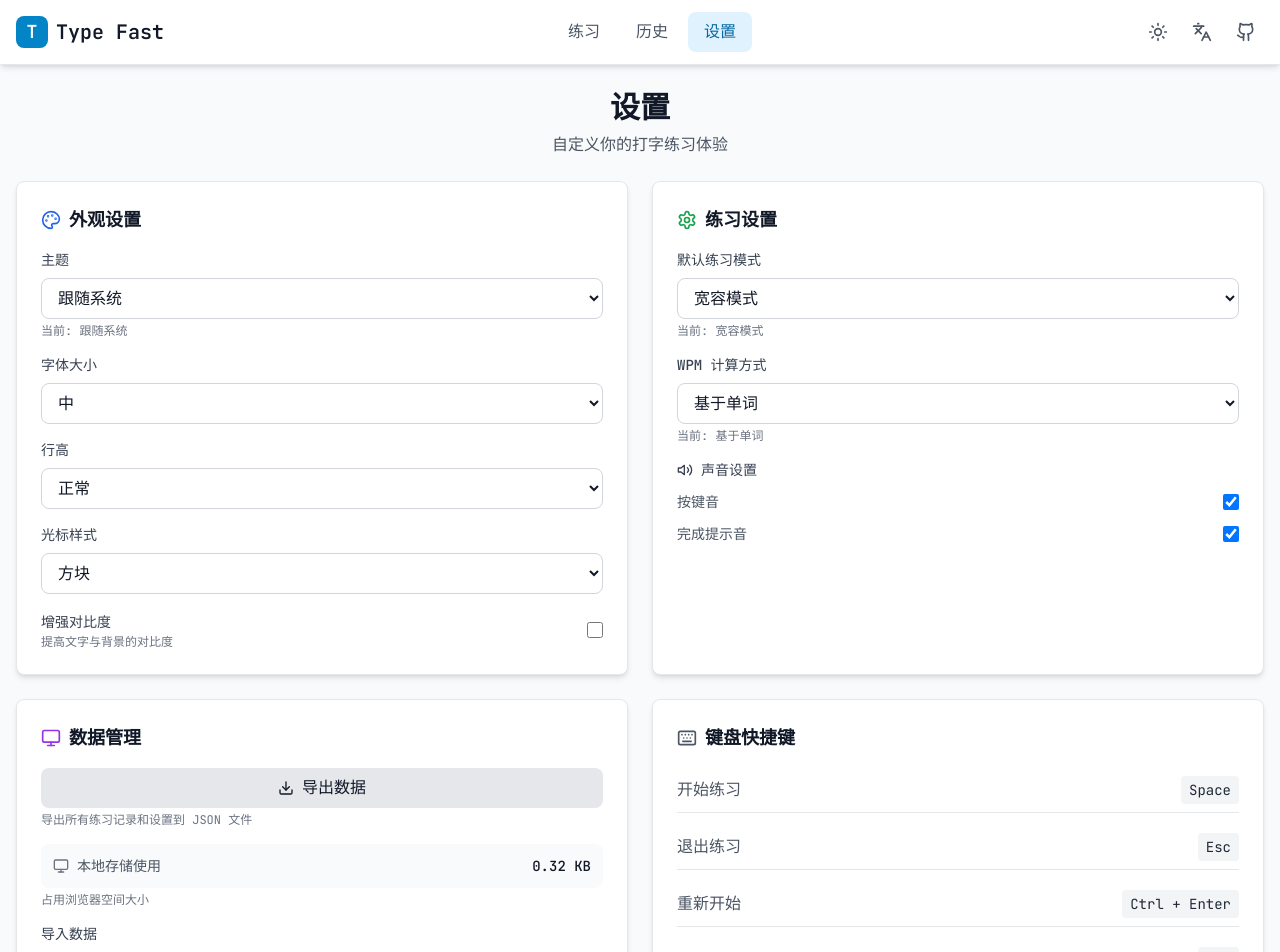
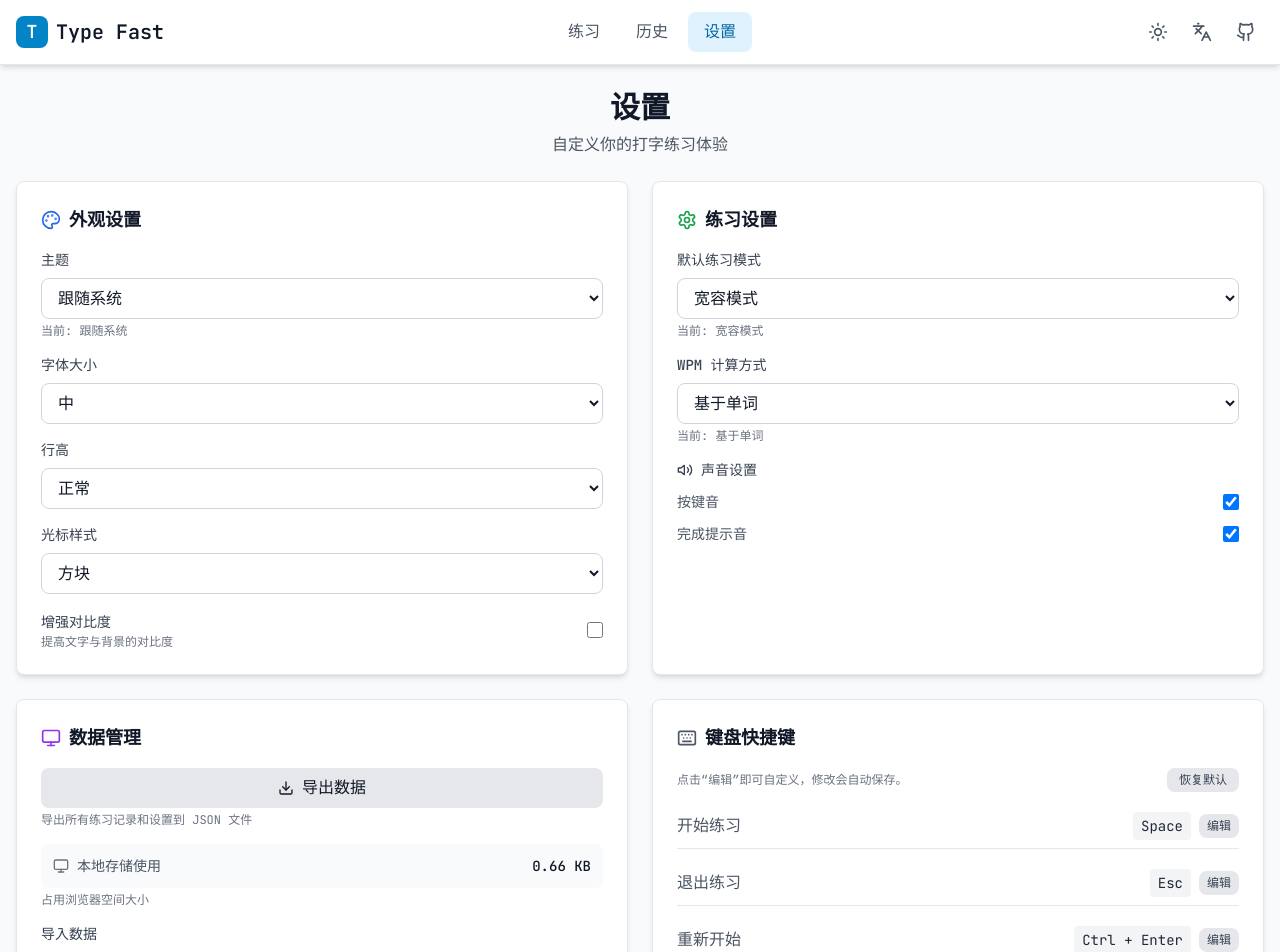
Before and after one commit to PeiranXu-108/type-fast, a React (Vite) app: page /settings in a window 1280 px wide. Shown: the top 952 px of the page. Built offline with nearby package versions, Linux system fonts and the light colour scheme.

Commit message:
feat: Support short key customized

```diff
--- a/src/components/PracticeControl.jsx
+++ b/src/components/PracticeControl.jsx
@@ -3,6 +3,7 @@ import { Play, Pause, RotateCcw, Settings } from 'lucide-react'
 import { useStore } from '../store.js'
 import { formatDuration } from '../utils.js'
 import { useTranslation } from 'react-i18next'
+import { formatShortcut } from '../utils/shortcuts.js'
 const PracticeControl = () => {
   const { t } = useTranslation()
   const { currentArticle, practiceState, settings, updatePracticeState, stopPractice } = useStore()
@@ -162,9 +163,15 @@ const PracticeControl = () => {
       {/* Keyboard shortcuts info */}
       <div className="mt-3 text-xs text-gray-500 dark:text-gray-400">
         <span>{t('practice-control.keyboard-shortcuts')}</span>
-        <span className="mx-2">{t('practice-control.space-start')}</span>
-        <span className="mx-2">{t('practice-control.esc-exit')}</span>
-        <span className="mx-2">{t('practice-control.ctrl-enter-restart')}</span>
+        <span className="mx-2">
+          {formatShortcut(settings?.shortcuts?.startPractice) || t('practice-control.space-start')}
+        </span>
+        <span className="mx-2">
+          {formatShortcut(settings?.shortcuts?.exitPractice) || t('practice-control.esc-exit')}
+        </span>
+        <span className="mx-2">
+          {formatShortcut(settings?.shortcuts?.restartPractice) || t('practice-control.ctrl-enter-restart')}
+        </span>
       </div>
     </div>
   )
--- a/src/components/TypingArea.jsx
+++ b/src/components/TypingArea.jsx
@@ -3,6 +3,7 @@ import { useStore } from '../store.js'
 import { calculateWPM, calculateCPM, calculateAccuracy, calculateWPMFromText, formatDuration } from '../utils.js'
 import Grade from '../modals/grade.jsx'
 import { useTranslation } from 'react-i18next'
+import { matchesShortcut } from '../utils/shortcuts.js'
 const TypingArea = () => {
   const { t } = useTranslation()
   const { currentArticle, practiceState, updatePracticeState, saveRecord, showResults, settings } = useStore()
@@ -143,16 +144,24 @@ const TypingArea = () => {
     const expectedChar = currentArticle.content[practiceState.currentIndex]
     const pressedChar = e.key
 
-    // Handle special keys
-    if (pressedChar === 'Escape') {
+    // Handle shortcuts (user configurable)
+    const shortcuts = settings?.shortcuts || {}
+
+    if (matchesShortcut(e, shortcuts.exitPractice)) {
       useStore.getState().stopPractice()
       return
     }
 
-    if (e.ctrlKey && pressedChar === 'Enter') {
+    if (matchesShortcut(e, shortcuts.restartPractice)) {
       if (currentArticle) {
         useStore.getState().startPractice(currentArticle, practiceState.mode)
       }
+      return
+    }
+
+    if (matchesShortcut(e, shortcuts.toggleMode)) {
+      const newMode = practiceState.mode === 'lenient' ? 'strict' : 'lenient'
+      updatePracticeState({ mode: newMode })
       return
     }
 
--- a/src/modals/confirm.jsx
+++ b/src/modals/confirm.jsx
@@ -1,17 +1,22 @@
 import { useEffect } from 'react';
 import { useTranslation } from 'react-i18next';
+import { useStore } from '../store.js';
+import { matchesShortcut } from '../utils/shortcuts.js';
 export default function Confirm({ title, onConfirm, onCancel }) {
     const { t } = useTranslation();
+    const { settings } = useStore();
     useEffect(() => {
         const handleKeyDown = (e) => {
-            if (e.key === 'Enter') {
+            const startShortcut = settings?.shortcuts?.startPractice
+            // Keep Enter as a fallback for accessibility/legacy behavior.
+            if (e.key === 'Enter' || (startShortcut && matchesShortcut(e, startShortcut))) {
                 onConfirm();
             }
         };
 
         document.addEventListener('keydown', handleKeyDown);
         return () => document.removeEventListener('keydown', handleKeyDown);
-    }, [onConfirm]);
+    }, [onConfirm, settings?.shortcuts?.startPractice]);
 
     return (
         <div className="fixed inset-0 bg-black bg-opacity-50 flex items-center justify-center z-50 p-4">
--- a/src/pages/HistoryPage.jsx
+++ b/src/pages/HistoryPage.jsx
@@ -540,7 +540,7 @@ const HistoryPage = () => {
                   onClick={handleDeleteCancel}
                   className="px-4 py-2 text-gray-700 dark:text-gray-300 bg-gray-200 dark:bg-gray-700 hover:bg-gray-300 dark:hover:bg-gray-600 rounded-lg transition-colors duration-200"
                 >
-                  {t("history.cancel")}
+                  {t("delete.cancel")}
                 </button>
                 <button
                   onClick={handleDeleteConfirm}
--- a/src/pages/SettingsPage.jsx
+++ b/src/pages/SettingsPage.jsx
@@ -1,4 +1,4 @@
-import React, { useState } from "react";
+import React, { useEffect, useMemo, useState } from "react";
 import { useStore } from "../store.js";
 import { useTheme } from "../hooks/useTheme.js";
 import {
@@ -13,6 +13,13 @@ import {
   Keyboard,
 } from "lucide-react";
 import { useTranslation } from "react-i18next";
+import {
+  DEFAULT_SHORTCUTS,
+  eventToShortcut,
+  formatShortcut,
+  isModifierOnlyShortcut,
+  shortcutsEqual,
+} from "../utils/shortcuts.js";
 
 const SettingsPage = () => {
   const { settings, updateSettings, exportData, importData, clearAllData } =
@@ -22,6 +29,63 @@ const SettingsPage = () => {
   const [importFile, setImportFile] = useState(null);
   const [importStatus, setImportStatus] = useState("");
   const { t } = useTranslation();
+  const [editingShortcutKey, setEditingShortcutKey] = useState(null);
+  const [shortcutError, setShortcutError] = useState("");
+
+  const shortcuts = settings?.shortcuts || DEFAULT_SHORTCUTS;
+
+  const shortcutItems = useMemo(
+    () => [
+      { key: "startPractice", label: t("settings.start-practice") },
+      { key: "exitPractice", label: t("settings.exit-practice") },
+      { key: "restartPractice", label: t("settings.restart") },
+      { key: "toggleMode", label: t("settings.toggle-mode") },
+    ],
+    [t]
+  );
+
+  useEffect(() => {
+    if (!editingShortcutKey) return;
+
+    const onKeyDown = (e) => {
+      e.preventDefault();
+      e.stopPropagation();
+
+      if (isModifierOnlyShortcut(e.code)) {
+        setShortcutError(t("settings.shortcut-modifier-only"));
+        return;
+      }
+
+      const next = eventToShortcut(e);
+      // conflict check
+      const conflict = Object.entries(shortcuts).find(([k, v]) => {
+        if (k === editingShortcutKey) return false;
+        return shortcutsEqual(v, next);
+      });
+      if (conflict) {
+        setShortcutError(t("settings.shortcut-conflict"));
+        return;
+      }
+
+      updateSettings({
+        shortcuts: {
+          ...shortcuts,
+          [editingShortcutKey]: next,
+        },
+      });
+      setEditingShortcutKey(null);
+      setShortcutError("");
+    };
+
+    document.addEventListener("keydown", onKeyDown, true);
+    return () => document.removeEventListener("keydown", onKeyDown, true);
+  }, [editingShortcutKey, shortcuts, t, updateSettings]);
+
+  const resetShortcuts = () => {
+    updateSettings({ shortcuts: DEFAULT_SHORTCUTS });
+    setEditingShortcutKey(null);
+    setShortcutError("");
+  };
   const handleSettingChange = (key, value) => {
     updateSettings({ [key]: value });
   };
@@ -430,41 +494,72 @@ const SettingsPage = () => {
           </h2>
 
           <div className="space-y-3">
-            <div className="flex justify-between items-center py-2 border-b border-gray-200 dark:border-gray-700">
-              <span className="text-gray-600 dark:text-gray-400">
-                {t("settings.start-practice")}
-              </span>
-              <kbd className="px-2 py-1 bg-gray-100 dark:bg-gray-700 text-gray-800 dark:text-gray-200 rounded text-sm">
-                Space
-              </kbd>
+            <div className="flex items-center justify-between">
+              <p className="text-xs text-gray-500 dark:text-gray-400">
+                {editingShortcutKey
+                  ? t("settings.press-shortcut")
+                  : t("settings.shortcut-tip")}
+              </p>
+              <button
+                onClick={resetShortcuts}
+                className="text-xs px-3 py-1 rounded-lg bg-gray-200 dark:bg-gray-700 text-gray-700 dark:text-gray-200 hover:bg-gray-300 dark:hover:bg-gray-600 transition-colors"
+              >
+                {t("settings.reset-shortcuts")}
+              </button>
             </div>
 
-            <div className="flex justify-between items-center py-2 border-b border-gray-200 dark:border-gray-700">
-              <span className="text-gray-600 dark:text-gray-400">
-                {t("settings.exit-practice")}
-              </span>
-              <kbd className="px-2 py-1 bg-gray-100 dark:bg-gray-700 text-gray-800 dark:text-gray-200 rounded text-sm">
-                Esc
-              </kbd>
-            </div>
+            {shortcutError && (
+              <div className="text-xs text-red-600 dark:text-red-400">
+                {shortcutError}
+              </div>
+            )}
 
-            <div className="flex justify-between items-center py-2 border-b border-gray-200 dark:border-gray-700">
-              <span className="text-gray-600 dark:text-gray-400">
-                {t("settings.restart")}
-              </span>
-              <kbd className="px-2 py-1 bg-gray-100 dark:bg-gray-700 text-gray-800 dark:text-gray-200 rounded text-sm">
-                Ctrl + Enter
-              </kbd>
-            </div>
+            {shortcutItems.map((item) => {
+              const value = shortcuts?.[item.key];
+              const isEditing = editingShortcutKey === item.key;
+              return (
+                <div
+                  key={item.key}
+                  className="flex justify-between items-center py-2 border-b border-gray-200 dark:border-gray-700"
+                >
+                  <span className="text-gray-600 dark:text-gray-400">
+                    {item.label}
+                  </span>
 
-            <div className="flex justify-between items-center py-2 border-b border-gray-200 dark:border-gray-700">
-              <span className="text-gray-600 dark:text-gray-400">
-                {t("settings.toggle-mode")}
-              </span>
-              <kbd className="px-2 py-1 bg-gray-100 dark:bg-gray-700 text-gray-800 dark:text-gray-200 rounded text-sm">
-                Tab
-              </kbd>
-            </div>
+                  <div className="flex items-center gap-2">
+                    <kbd
+                      className={`px-2 py-1 rounded text-sm ${
+                        isEditing
+                          ? "bg-primary-100 dark:bg-primary-900 text-primary-800 dark:text-primary-200"
+                          : "bg-gray-100 dark:bg-gray-700 text-gray-800 dark:text-gray-200"
+                      }`}
+                    >
+                      {isEditing ? t("settings.listening") : formatShortcut(value)}
+                    </kbd>
+                    <button
+                      onClick={() => {
+                        setShortcutError("");
+                        setEditingShortcutKey(item.key);
+                      }}
+                      className="text-xs px-2 py-1 rounded-lg bg-gray-200 dark:bg-gray-700 text-gray-700 dark:text-gray-200 hover:bg-gray-300 dark:hover:bg-gray-600 transition-colors"
+                    >
+                      {t("settings.edit-shortcut")}
+                    </button>
+                    {isEditing && (
+                      <button
+                        onClick={() => {
+                          setEditingShortcutKey(null);
+                          setShortcutError("");
+                        }}
+                        className="text-xs px-2 py-1 rounded-lg bg-gray-100 dark:bg-gray-800 text-gray-700 dark:text-gray-200 hover:bg-gray-200 dark:hover:bg-gray-700 transition-colors"
+                      >
+                        {t("cancel")}
+                      </button>
+                    )}
+                  </div>
+                </div>
+              );
+            })}
           </div>
         </div>
       </div>
--- a/src/static/en/common.json
+++ b/src/static/en/common.json
@@ -242,7 +242,14 @@
         "start-practice": "Start Practice",
         "exit-practice": "Exit Practice",
         "restart": "Restart",
-        "toggle-mode": "Toggle Mode"
+        "toggle-mode": "Toggle Mode",
+        "press-shortcut": "Press the new shortcut now (supports modifiers like Ctrl/Shift/Alt/Cmd).",
+        "shortcut-tip": "Click Edit to customize. Changes are saved automatically.",
+        "reset-shortcuts": "Reset to defaults",
+        "edit-shortcut": "Edit",
+        "listening": "Listening…",
+        "shortcut-conflict": "This shortcut is already used by another action.",
+        "shortcut-modifier-only": "Please press a non-modifier key (not just Ctrl/Shift/Alt/Cmd)."
     },
 
 
--- a/src/static/zh/common.json
+++ b/src/static/zh/common.json
@@ -241,7 +241,14 @@
         "start-practice": "开始练习",
         "exit-practice": "退出练习",
         "restart": "重新开始",
-        "toggle-mode": "切换模式"
+        "toggle-mode": "切换模式",
+        "press-shortcut": "现在按下新的快捷键（支持 Ctrl/Shift/Alt/Cmd 等组合键）。",
+        "shortcut-tip": "点击“编辑”即可自定义，修改会自动保存。",
+        "reset-shortcuts": "恢复默认",
+        "edit-shortcut": "编辑",
+        "listening": "正在监听…",
+        "shortcut-conflict": "该快捷键已被其他操作占用。",
+        "shortcut-modifier-only": "请按下一个非修饰键（不要只按 Ctrl/Shift/Alt/Cmd）。"
     },
 
 
--- a/src/store.js
+++ b/src/store.js
@@ -1,6 +1,24 @@
 import { create } from 'zustand'
 import { persist } from 'zustand/middleware'
 import { generateHash, generateId, storage } from './utils.js'
+import { DEFAULT_SHORTCUTS } from './utils/shortcuts.js'
+
+const DEFAULT_SETTINGS = {
+  theme: 'system',
+  wpmCalculation: 'word-based',
+  defaultMode: 'lenient',
+  sounds: {
+    keyPress: true,
+    completion: true
+  },
+  visual: {
+    fontSize: 'medium',
+    lineHeight: 'normal',
+    cursorStyle: 'block',
+    contrastEnhance: false
+  },
+  shortcuts: DEFAULT_SHORTCUTS
+}
 
 // Create store with persistence
 export const useStore = create(
@@ -29,19 +47,7 @@ export const useStore = create(
 
       // Settings
       settings: {
-        theme: 'system',
-        wpmCalculation: 'word-based',
-        defaultMode: 'lenient',
-        sounds: {
-          keyPress: true,
-          completion: true
-        },
-        visual: {
-          fontSize: 'medium',
-          lineHeight: 'normal',
-          cursorStyle: 'block',
-          contrastEnhance: false
-        }
+        ...DEFAULT_SETTINGS
       },
 
       // UI state
@@ -149,6 +155,7 @@ export const useStore = create(
 
       stopPractice: () => {
         set((state) => ({
+          currentArticle: null,
           practiceState: {
             ...state.practiceState,
             isActive: false
@@ -324,7 +331,36 @@ export const useStore = create(
         customArticles: state.customArticles,
         records: state.records,
         settings: state.settings
-      })
+      }),
+      merge: (persistedState, currentState) => {
+        const p = persistedState || {}
+        const persistedSettings = (p && typeof p === 'object' ? p.settings : null) || {}
+
+        return {
+          ...currentState,
+          ...p,
+          settings: {
+            ...DEFAULT_SETTINGS,
+            ...currentState.settings,
+            ...persistedSettings,
+            sounds: {
+              ...DEFAULT_SETTINGS.sounds,
+              ...(currentState.settings?.sounds || {}),
+              ...(persistedSettings.sounds || {})
+            },
+            visual: {
+              ...DEFAULT_SETTINGS.visual,
+              ...(currentState.settings?.visual || {}),
+              ...(persistedSettings.visual || {})
+            },
+            shortcuts: {
+              ...DEFAULT_SETTINGS.shortcuts,
+              ...(currentState.settings?.shortcuts || {}),
+              ...(persistedSettings.shortcuts || {})
+            }
+          }
+        }
+      }
     }
   )
 )
--- /dev/null
+++ b/src/utils/shortcuts.js
@@ -0,0 +1,99 @@
+// Keyboard shortcut utilities
+//
+// We store shortcuts as `{ code, ctrl, alt, shift, meta }` where `code` is
+// `KeyboardEvent.code` (stable across layouts) for matching.
+
+export const DEFAULT_SHORTCUTS = {
+  startPractice: { code: 'Space', ctrl: false, alt: false, shift: false, meta: false },
+  exitPractice: { code: 'Escape', ctrl: false, alt: false, shift: false, meta: false },
+  restartPractice: { code: 'Enter', ctrl: true, alt: false, shift: false, meta: false },
+  toggleMode: { code: 'Tab', ctrl: false, alt: false, shift: false, meta: false },
+}
+
+const MODIFIER_CODES = new Set([
+  'ShiftLeft', 'ShiftRight',
+  'ControlLeft', 'ControlRight',
+  'AltLeft', 'AltRight',
+  'MetaLeft', 'MetaRight',
+])
+
+export function isModifierOnlyShortcut(code) {
+  return MODIFIER_CODES.has(code)
+}
+
+export function normalizeShortcut(shortcut) {
+  if (!shortcut || typeof shortcut !== 'object') return null
+  const code = shortcut.code || shortcut.key || null
+  if (!code) return null
+  return {
+    code,
+    ctrl: !!shortcut.ctrl,
+    alt: !!shortcut.alt,
+    shift: !!shortcut.shift,
+    meta: !!shortcut.meta,
+  }
+}
+
+export function shortcutsEqual(a, b) {
+  const sa = normalizeShortcut(a)
+  const sb = normalizeShortcut(b)
+  if (!sa || !sb) return false
+  return (
+    sa.code === sb.code &&
+    sa.ctrl === sb.ctrl &&
+    sa.alt === sb.alt &&
+    sa.shift === sb.shift &&
+    sa.meta === sb.meta
+  )
+}
+
+export function eventToShortcut(e) {
+  return {
+    code: e.code,
+    ctrl: !!e.ctrlKey,
+    alt: !!e.altKey,
+    shift: !!e.shiftKey,
+    meta: !!e.metaKey,
+  }
+}
+
+export function matchesShortcut(e, shortcut) {
+  const s = normalizeShortcut(shortcut)
+  if (!s) return false
+  return (
+    e.code === s.code &&
+    !!e.ctrlKey === !!s.ctrl &&
+    !!e.altKey === !!s.alt &&
+    !!e.shiftKey === !!s.shift &&
+    !!e.metaKey === !!s.meta
+  )
+}
+
+function codeToLabel(code) {
+  if (!code) return ''
+  if (code === 'Space') return 'Space'
+  if (code === 'Escape') return 'Esc'
+  if (code === 'Enter') return 'Enter'
+  if (code === 'Tab') return 'Tab'
+  if (code === 'Backspace') return 'Backspace'
+  if (code === 'Delete') return 'Delete'
+  if (code.startsWith('Key') && code.length === 4) return code.slice(3)
+  if (code.startsWith('Digit') && code.length === 6) return code.slice(5)
+  if (code.startsWith('Numpad')) return code
+  if (code.startsWith('Arrow')) return code.replace('Arrow', 'Arrow ')
+  return code
+}
+
+export function formatShortcut(shortcut, platform = null) {
+  const s = normalizeShortcut(shortcut)
+  if (!s) return ''
+
+  const isMac = platform === 'mac' || (platform == null && typeof navigator !== 'undefined' && /Mac|iPhone|iPad|iPod/.test(navigator.platform))
+  const parts = []
+  if (s.ctrl) parts.push(isMac ? 'Ctrl' : 'Ctrl')
+  if (s.alt) parts.push(isMac ? 'Alt' : 'Alt')
+  if (s.shift) parts.push('Shift')
+  if (s.meta) parts.push(isMac ? 'Cmd' : 'Meta')
+  parts.push(codeToLabel(s.code))
+  return parts.join(' + ')
+}
```
